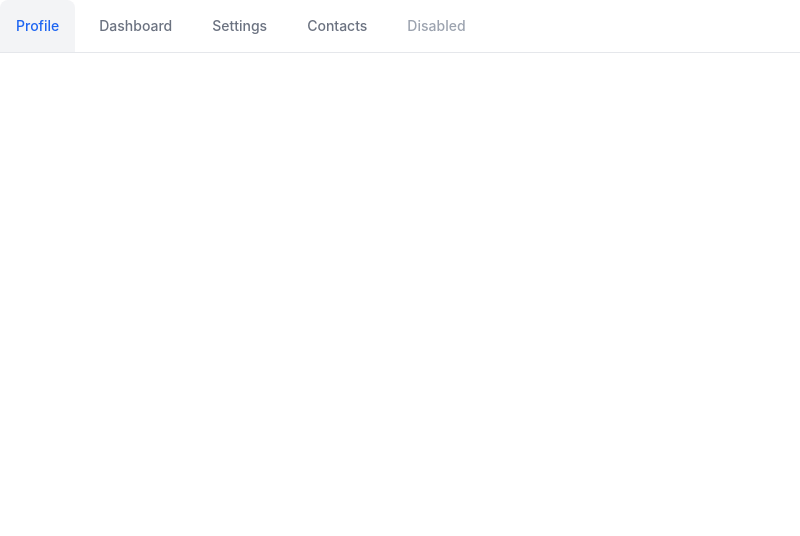
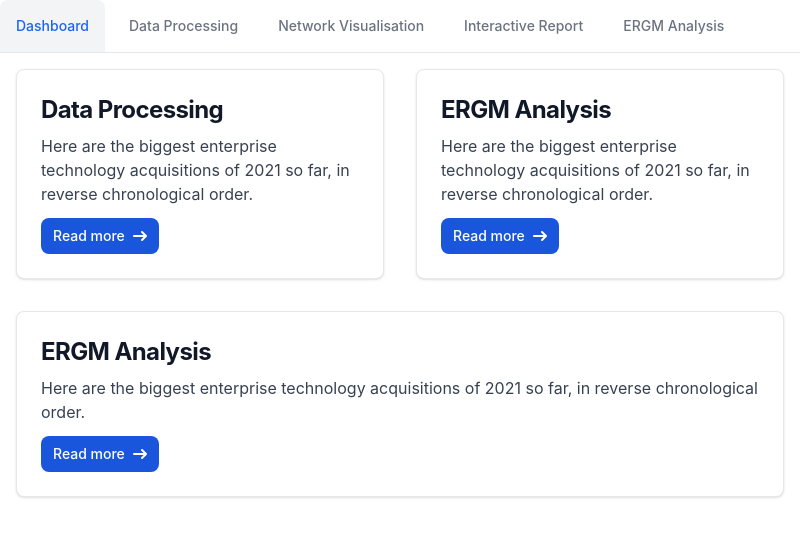
Before and after one commit to tanzidakazi/Technology-Innovation-Project, an Electron app: page index.html in a window 800 px wide. Drawn offline with nearby package versions, Linux system fonts and the light colour scheme.

Commit message:
adding main styling

```diff
--- a/index.html
+++ b/index.html
@@ -1,25 +1,82 @@
+<!DOCTYPE html>
 <html>
 <head>
-    <link href="https://cdnjs.cloudflare.com/ajax/libs/flowbite/1.8.1/flowbite.min.css" rel="stylesheet" /></head>
+    <link href="https://cdnjs.cloudflare.com/ajax/libs/flowbite/1.8.1/flowbite.min.css" rel="stylesheet" />
+    <style>
+        /* Custom CSS for layout */
+        .card-container {
+            display: flex;
+            flex-wrap: wrap;
+            justify-content: space-evenly;
+        }
+
+        .card {
+            flex: 1; /* Each card takes equal horizontal space */
+            max-width: calc(100% - 2rem); /* Adjust the width as needed */
+            margin: 1rem;
+        }
+    </style>
+</head>
 <body>
 <ul class="flex flex-wrap text-sm font-medium text-center text-gray-500 border-b border-gray-200 dark:border-gray-700 dark:text-gray-400">
     <li class="mr-2">
-        <a href="#" aria-current="page" class="inline-block p-4 text-blue-600 bg-gray-100 rounded-t-lg active dark:bg-gray-800 dark:text-blue-500">Profile</a>
+        <a href="#" aria-current="page" class="inline-block p-4 text-blue-600 bg-gray-100 rounded-t-lg active dark:bg-gray-800 dark:text-blue-500">Dashboard</a>
     </li>
     <li class="mr-2">
-        <a href="#" class="inline-block p-4 rounded-t-lg hover:text-gray-600 hover:bg-gray-50 dark:hover:bg-gray-800 dark:hover:text-gray-300">Dashboard</a>
+        <a href="#" class="inline-block p-4 rounded-t-lg hover:text-gray-600 hover:bg-gray-50 dark:hover:bg-gray-800 dark:hover:text-gray-300">Data Processing</a>
     </li>
     <li class="mr-2">
-        <a href="#" class="inline-block p-4 rounded-t-lg hover:text-gray-600 hover:bg-gray-50 dark:hover:bg-gray-800 dark:hover:text-gray-300">Settings</a>
+        <a href="#" class="inline-block p-4 rounded-t-lg hover:text-gray-600 hover:bg-gray-50 dark:hover:bg-gray-800 dark:hover:text-gray-300">Network Visualisation</a>
     </li>
     <li class="mr-2">
-        <a href="#" class="inline-block p-4 rounded-t-lg hover:text-gray-600 hover:bg-gray-50 dark:hover:bg-gray-800 dark:hover:text-gray-300">Contacts</a>
+        <a href="#" class="inline-block p-4 rounded-t-lg hover:text-gray-600 hover:bg-gray-50 dark:hover:bg-gray-800 dark:hover:text-gray-300">Interactive Report</a>
     </li>
-    <li>
-        <a class="inline-block p-4 text-gray-400 rounded-t-lg cursor-not-allowed dark:text-gray-500">Disabled</a>
+    <li class="mr-2">
+        <a href="#" class="inline-block p-4 rounded-t-lg hover:text-gray-600 hover:bg-gray-50 dark:hover:bg-gray-800 dark:hover:text-gray-300">ERGM Analysis</a>
     </li>
 </ul>
-</body>
 
 
+<div class="card-container">
+    <div class="max-w-sm p-6 bg-white border border-gray-200 rounded-lg shadow dark:bg-gray-800 dark:border-gray-700 card">
+        <a href="#">
+            <h5 class="mb-2 text-2xl font-bold tracking-tight text-gray-900 dark:text-white">Data Processing</h5>
+        </a>
+        <p class="mb-3 font-normal text-gray-700 dark:text-gray-400">Here are the biggest enterprise technology acquisitions of 2021 so far, in reverse chronological order.</p>
+        <a href="#" class="inline-flex items-center px-3 py-2 text-sm font-medium text-center text-white bg-blue-700 rounded-lg hover:bg-blue-800 focus:ring-4 focus:outline-none focus:ring-blue-300 dark:bg-blue-600 dark:hover-bg-blue-700 dark:focus:ring-blue-800">
+            Read more
+            <svg class="w-3.5 h-3.5 ml-2" aria-hidden="true" xmlns="http://www.w3.org/2000/svg" fill="none" viewBox="0 0 14 10">
+                <path stroke="currentColor" stroke-linecap="round" stroke-linejoin="round" stroke-width="2" d="M1 5h12m0 0L9 1m4 4L9 9"/>
+            </svg>
+        </a>
+    </div>
+
+    <div class="max-w-sm p-6 bg-white border border-gray-200 rounded-lg shadow dark:bg-gray-800 dark:border-gray-700 card">
+        <a href="#">
+            <h5 class="mb-2 text-2xl font-bold tracking-tight text-gray-900 dark:text-white">ERGM Analysis</h5>
+        </a>
+        <p class="mb-3 font-normal text-gray-700 dark:text-gray-400">Here are the biggest enterprise technology acquisitions of 2021 so far, in reverse chronological order.</p>
+        <a href="#" class="inline-flex items-center px-3 py-2 text-sm font-medium text-center text-white bg-blue-700 rounded-lg hover:bg-blue-800 focus:ring-4 focus:outline-none focus:ring-blue-300 dark:bg-blue-600 dark:hover-bg-blue-700 dark:focus:ring-blue-800">
+            Read more
+            <svg class="w-3.5 h-3.5 ml-2" aria-hidden="true" xmlns="http://www.w3.org/2000/svg" fill="none" viewBox="0 0 14 10">
+                <path stroke="currentColor" stroke-linecap="round" stroke-linejoin="round" stroke-width="2" d="M1 5h12m0 0L9 1m4 4L9 9"/>
+            </svg>
+        </a>
+    </div>
+</div>
+<div class ="ergm">
+    <div class="max-w-sm p-6 bg-white border border-gray-200 rounded-lg shadow dark:bg-gray-800 dark:border-gray-700 card">
+        <a href="#">
+            <h5 class="mb-2 text-2xl font-bold tracking-tight text-gray-900 dark:text-white">ERGM Analysis</h5>
+        </a>
+        <p class="mb-3 font-normal text-gray-700 dark:text-gray-400">Here are the biggest enterprise technology acquisitions of 2021 so far, in reverse chronological order.</p>
+        <a href="#" class="inline-flex items-center px-3 py-2 text-sm font-medium text-center text-white bg-blue-700 rounded-lg hover:bg-blue-800 focus:ring-4 focus:outline-none focus:ring-blue-300 dark:bg-blue-600 dark:hover-bg-blue-700 dark:focus:ring-blue-800">
+            Read more
+            <svg class="w-3.5 h-3.5 ml-2" aria-hidden="true" xmlns="http://www.w3.org/2000/svg" fill="none" viewBox="0 0 14 10">
+                <path stroke="currentColor" stroke-linecap="round" stroke-linejoin="round" stroke-width="2" d="M1 5h12m0 0L9 1m4 4L9 9"/>
+            </svg>
+        </a>
+    </div>
+</div>
+</body>
 </html>
```
